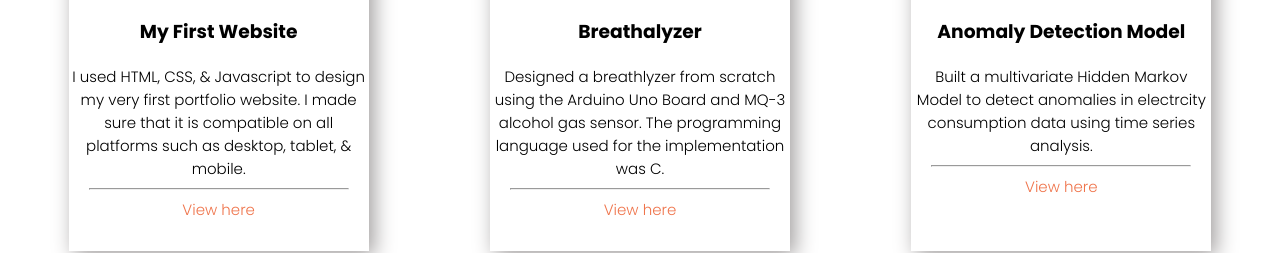
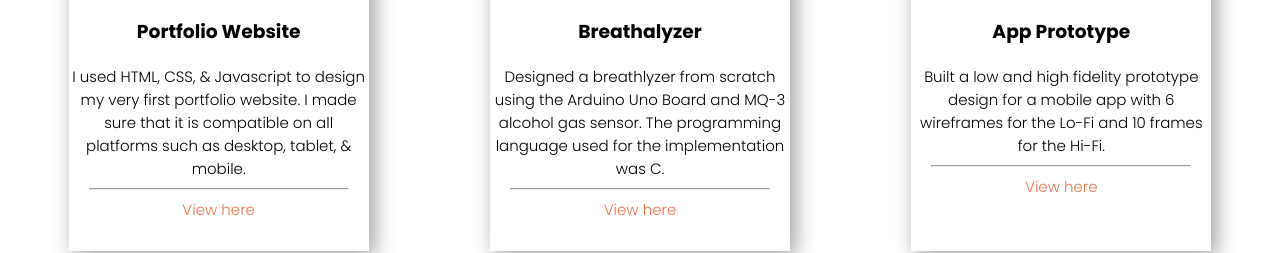
Before and after one commit to Skorpios604/MyPortfolio, a plain HTML site: page index.html in a window 1280 px wide. Shown: the part 1784-2037 px from the top of the page. Drawn offline with Linux system fonts and the light colour scheme.

Commit message:
Add files via upload

```diff
--- a/index.html
+++ b/index.html
@@ -57,7 +57,7 @@
     <div class="project-container">
         <div class="project-card">
             <a class="project-image" href="https://github.com/Skorpios604/MyPortfolio.git"><img class="project-image" src="img/Project1.png" alt=""></a>
-            <h3>My First Website</h3>
+            <h3>Portfolio Website</h3>
             <p class="subtext">I used HTML, CSS, & Javascript to design my very first portfolio website. I made sure that it is compatible on all platforms such as desktop, tablet, & mobile. </p>
             <hr>
             <p class="subtext"><a class="project-link" href="https://github.com/Skorpios604/MyPortfolio.git">View here</a></p>
@@ -70,11 +70,11 @@
             <p class="subtext"><a class="project-link" href="https://github.com/Skorpios604/Breathalyzer.git">View here</a></p>
         </div>
         <div class="project-card">
-            <a class="project-image" href="https://github.com/Skorpios604/AnamolyDetectionModel.git"><img class="project-image" src="img/Project3.png" alt=""></a>
-            <h3>Anomaly Detection Model</h3>
-            <p class="subtext">Built a multivariate Hidden Markov Model to detect anomalies in electrcity consumption data using time series analysis.</p>
+            <a class="project-image" href="https://www.figma.com/file/GCmTen7NAGV3nJRwWwI9yd/Sword-Wiki?node-id=0%3A1"><img class="project-image" src="img/Project3.png" alt=""></a>
+            <h3>App Prototype</h3>
+            <p class="subtext">Built a low and high fidelity prototype design for a mobile app with 6 wireframes for the Lo-Fi and 10 frames for the Hi-Fi.</p>
             <hr>
-            <p class="subtext"><a class="project-link" href="https://github.com/Skorpios604/AnamolyDetectionModel.git">View here</a></p>
+            <p class="subtext"><a class="project-link" href="https://www.figma.com/file/GCmTen7NAGV3nJRwWwI9yd/Sword-Wiki?node-id=0%3A1">View here</a></p>
         </div>
     </div>
 </section>
```
Also changed, not shown: img/Project3.png.
